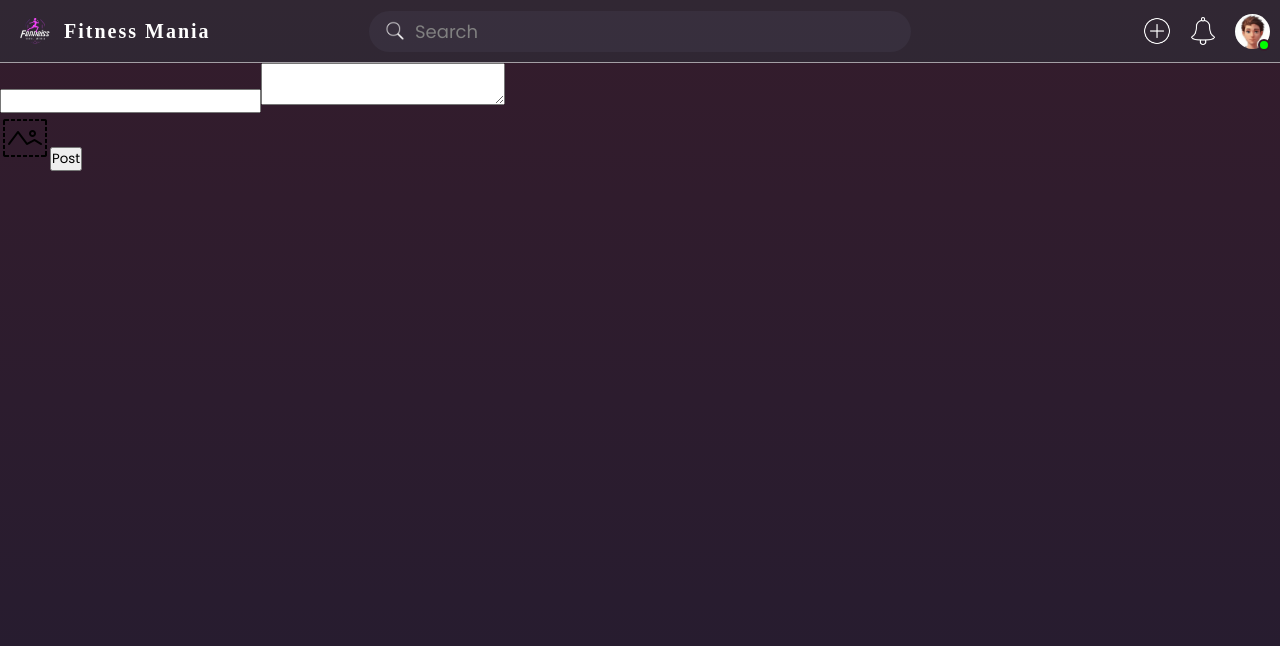
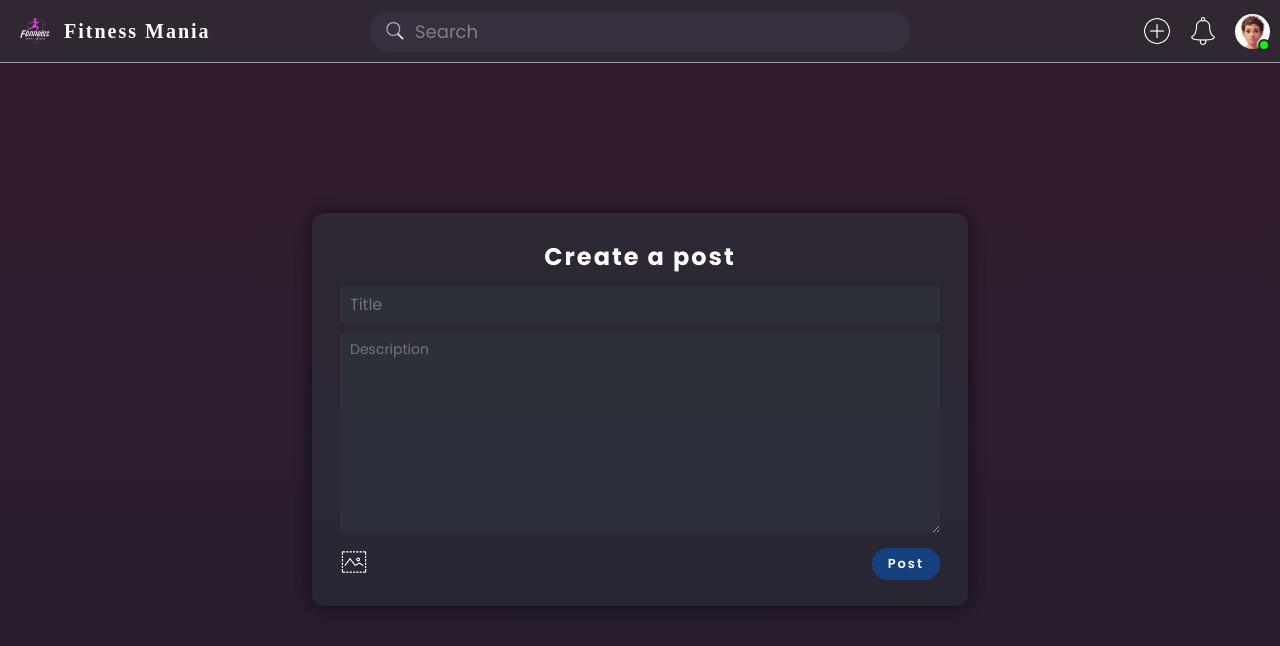
Before and after one commit to Everest-Innovators/Fitness-Mania-Frontend, a React (Create React App) app: page /create in a window 1280 px wide. Shown: the top 646 px of the page. Built offline with nearby package versions, Linux system fonts and the light colour scheme; a web font is replaced by a local one; what javascript-time-ago would draw is missing.

Commit message:
Finish Create Post

```diff
--- /dev/null
+++ b/src/Css/Create/Create.css
@@ -0,0 +1,70 @@
+.create {
+  display: flex;
+  align-items: center;
+  justify-content: center;
+  padding-top: 150px;
+}
+.create > .container {
+  display: flex;
+  flex-direction: column;
+  background-color: rgba(45, 54, 61, 0.411);
+  box-shadow: 0px 0px 16px 1px rgba(0, 0, 0, 0.47);
+  padding: 26px 28px;
+  border-radius: 12px;
+}
+.create > .container > input {
+  width: 600px;
+  margin-bottom: 10px;
+  background-color: rgba(45, 54, 61, 0.575);
+  outline: 0;
+  border: 0;
+  padding: 6px 10px;
+  color: white;
+  font-size: 16px;
+}
+.create > .container > textarea {
+  width: 600px;
+  margin-bottom: 15px;
+  background-color: rgba(45, 54, 61, 0.575);
+  outline: 0;
+  border: 0;
+  padding: 6px 10px;
+  color: white;
+  font-size: 14px;
+  resize: vertical;
+  min-height: 200px;
+}
+.create > .container > div {
+  display: flex;
+  justify-content: space-between;
+}
+.create > .container > .title {
+  font-size: 24px;
+  align-self: center;
+  margin-bottom: 12px;
+  color: white;
+  font-weight: 700;
+  letter-spacing: 2px;
+}
+.create > .container > div > img {
+  width: 28px;
+  height: 28px;
+  cursor: pointer;
+}
+.create > .container > div > button {
+  background: rgba(0, 0, 0, 0);
+  border: 0;
+  outline: 0;
+  color: white;
+  padding: 6px 16px;
+  border-radius: 16px;
+  cursor: pointer;
+  font-size: 13px;
+  font-weight: 600;
+  transition: all 0.5s;
+  background: rgba(0, 94, 202, 0.5);
+  letter-spacing: 2px;
+}
+.create > .container > div > button:hover {
+  background: rgba(0, 94, 202);
+}
--- a/src/Screens/Create/Create.tsx
+++ b/src/Screens/Create/Create.tsx
@@ -1,14 +1,18 @@
 import React from "react";
 import imagePng from "../../Assets/image.png";
+import "../../Css/Create/Create.css";
 
 const Create = () => {
   return (
     <div className="create">
-      <input type="text" />
-      <textarea></textarea>
-      <div>
-        <img src={imagePng} alt="Attach" />
-        <button>Post</button>
+      <div className="container">
+        <div className="title">Create a post</div>
+        <input placeholder="Title" type="text" />
+        <textarea placeholder="Description" />
+        <div>
+          <img src={imagePng} alt="Attach" />
+          <button>Post</button>
+        </div>
       </div>
     </div>
   );
```
Also changed, not shown: src/Assets/image.png.
